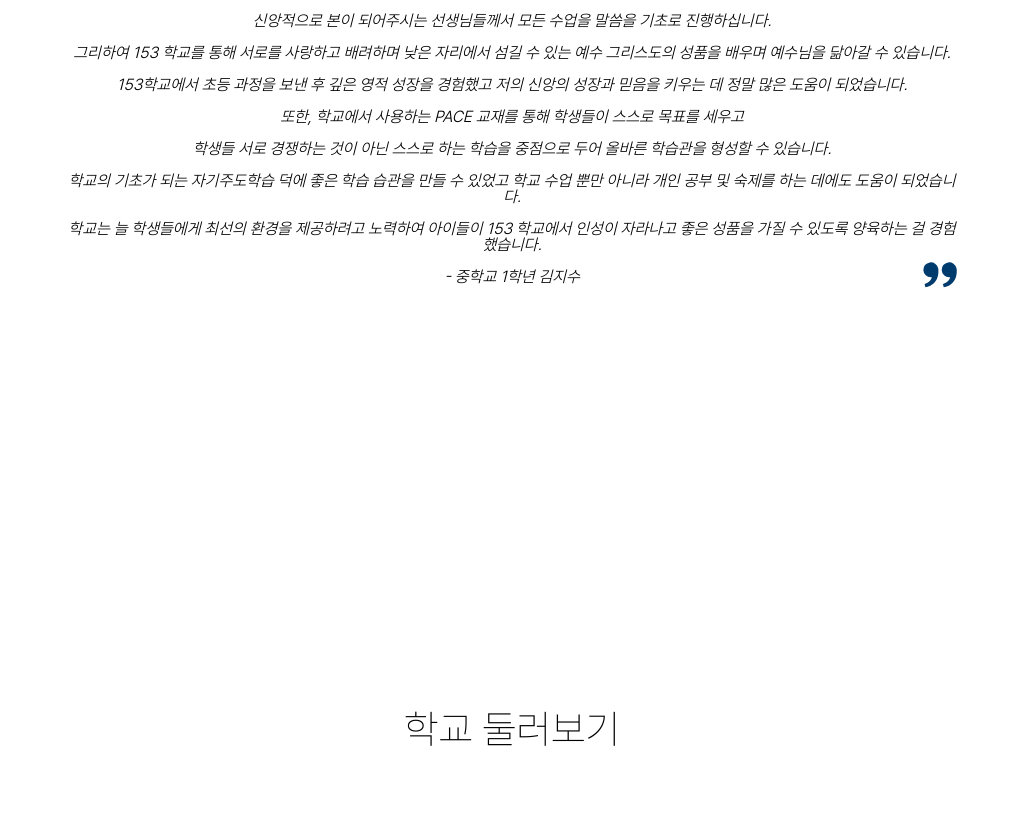
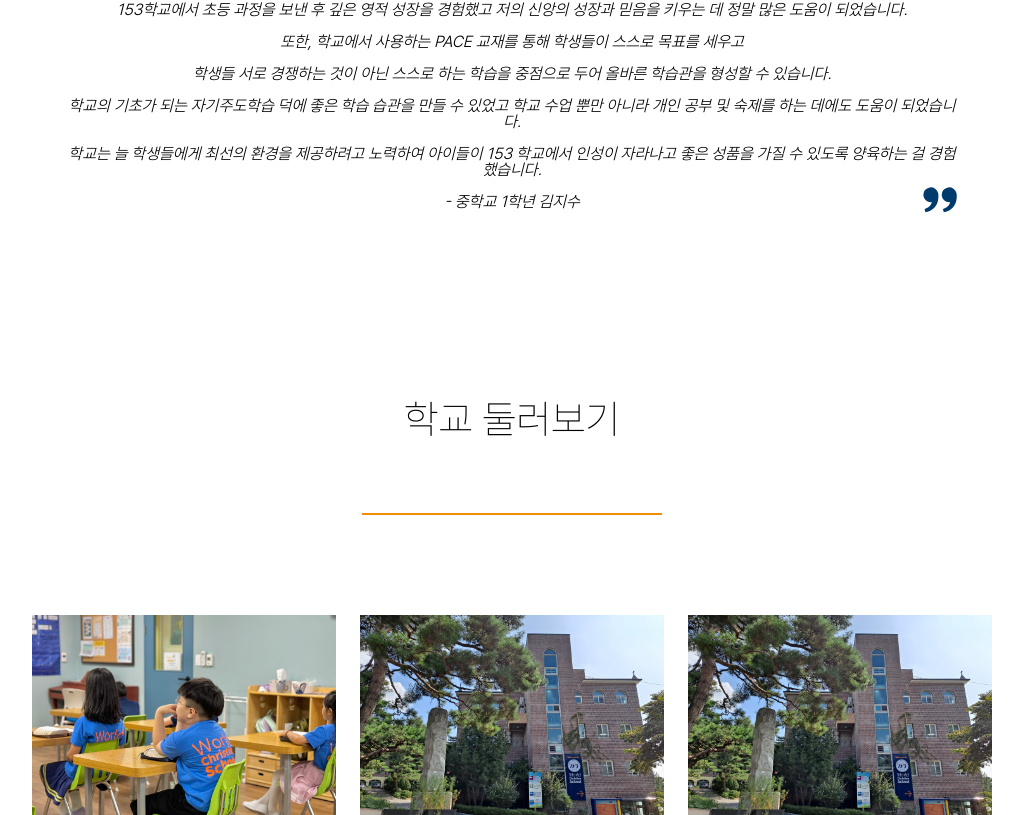
Before and after one commit to sieuniii/153wcs, a React (Vite) app: page / in a window 1280 px wide. Shown: the part 1985-2800 px from the top of the page, without its empty margins (128-1151 px from the left). Built offline with nearby package versions, Linux system fonts and the light colour scheme.

Commit message:
[fe][feat] 갤러리 부분 1차 완료
todo : 갤러리 부분 사진 변경
todo : 더보기 버튼 클릭했을때 이동
todo : 사진 클릭했을때 크게 보이도록

```diff
--- /dev/null
+++ b/src/components/common/Button.jsx
@@ -0,0 +1,12 @@
+import React from "react";
+import styles from "./Button.module.css";
+
+function Button({ onClick, text }) {
+  return (
+    <button className={styles.Button} onClick={onClick}>
+      {text}
+    </button>
+  );
+}
+
+export default Button;
--- /dev/null
+++ b/src/components/common/Button.module.css
@@ -0,0 +1,17 @@
+.Button {
+  color: var(--sub-color);
+  background-color: white;
+  border-color: var(--sub-color);
+  border-style: solid;
+  padding: 20px;
+  font-size: 16px;
+  cursor: pointer;
+  margin-top: 80px;
+  width: 10%;
+  transition: all 0.5s ease; /* 애니메이션 전환 효과 */
+}
+
+.Button:hover {
+  background-color: var(--sub-color);
+  color: white;
+}
--- /dev/null
+++ b/src/components/common/Photo.module.css
@@ -0,0 +1,18 @@
+.photoItem {
+  width: 100%;
+  height: auto;
+}
+
+.image {
+  width: 100%;
+  height: auto;
+  object-fit: cover;
+}
+
+.photoGrid {
+  display: grid;
+  grid-template-columns: repeat(3, 1fr);
+  gap: 1.5rem;
+  margin-left: 10rem;
+  margin-right: 10rem;
+}
--- /dev/null
+++ b/src/components/common/PhotoGrid.jsx
@@ -0,0 +1,15 @@
+import React from "react";
+import PhotoItem from "./PhotoItem";
+import styles from "./Photo.module.css";
+
+function PhotoGrid({ images }) {
+  return (
+    <div className={styles.photoGrid}>
+      {images.map((image, index) => (
+        <PhotoItem key={index} imageSrc={image.src} altText={image.alt} />
+      ))}
+    </div>
+  );
+}
+
+export default PhotoGrid;
--- /dev/null
+++ b/src/components/common/PhotoItem.jsx
@@ -0,0 +1,13 @@
+import React from "react";
+
+import styles from "./Photo.module.css";
+
+function PhotoItem({ imageSrc, altText }) {
+  return (
+    <div>
+      <img src={imageSrc} alt={altText} className={styles.image} />
+    </div>
+  );
+}
+
+export default PhotoItem;
--- a/src/components/home/GallerySection.jsx
+++ b/src/components/home/GallerySection.jsx
@@ -1,11 +1,31 @@
 import React from "react";
 import TitleComponent from "../common/TitleComponent";
+import PhotoGrid from "../common/PhotoGrid";
+import Button from "../common/Button";
 import styles from "../../pages/home/Homepage.module.css";
+import image1 from "../../assets/img/수업사진.jpg";
+import image2 from "../../assets/img/학교전경.jpeg";
 
 function GallerySection() {
+  const images = [
+    { src: image1, alt: "수업사진" },
+    { src: image2, alt: "수업사진" },
+    { src: image2, alt: "수업사진" },
+    { src: image2, alt: "수업사진" },
+    { src: image2, alt: "수업사진" },
+    { src: image2, alt: "수업사진" },
+  ];
+
+  const handleMoreButtonClick = () => {
+    console.log("더보기 버튼 클릭됨");
+    // 더보기 기능 구현
+  };
+
   return (
     <div className={styles.sectionContainer}>
       <TitleComponent text={<>학교 둘러보기</>} />
+      <PhotoGrid images={images} />
+      <Button onClick={handleMoreButtonClick} text="더보기   + " />
     </div>
   );
 }
--- a/src/pages/home/HomePage.jsx
+++ b/src/pages/home/HomePage.jsx
@@ -3,6 +3,7 @@ import ImageSlider from "../../components/home/ImageSlider";
 import IntroSection from "../../components/home/IntroSection";
 import InterviewSection from "../../components/home/InterviewSection";
 import GallerySection from "../../components/home/GallerySection";
+import styles from "./Homepage.module.css";
 
 function HomePage() {
   return (
@@ -11,6 +12,7 @@ function HomePage() {
       <IntroSection />
       <InterviewSection />
       <GallerySection />
+      <div className={styles.sectionContainer}></div>
     </>
   );
 }
--- a/src/pages/home/Homepage.module.css
+++ b/src/pages/home/Homepage.module.css
@@ -1,9 +1,10 @@
 .sectionContainer {
   width: 100%;
-  height: 100vh;
+  height: 80vh;
   display: flex;
-  justify-content: center; /* 가로 중앙 정렬 */
+  justify-content: start; /* 가로 중앙 정렬 */
   align-items: center; /* 세로 중앙 정렬 */
   flex-direction: column; /* 요소를 세로로 배치 */
   text-align: center; /* 텍스트를 중앙에 정렬 */
+  padding-top: 100px;
 }
```
Also changed, not shown: src/components/home/ButtonSection.jsx (added, +13 -0 lines).
